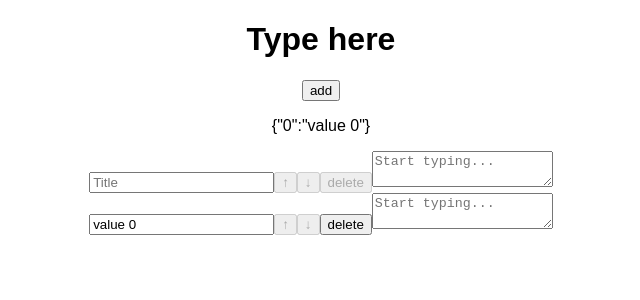
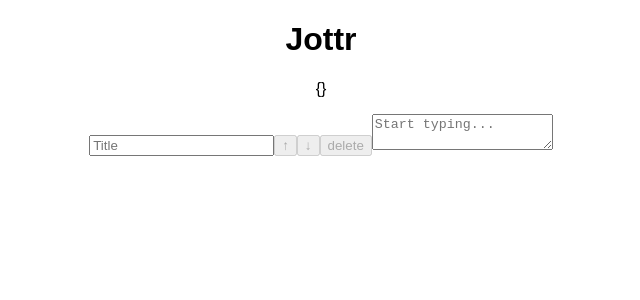
Before and after one commit to stephen-hannon/jottr, a React (Create React App) app: page / in a window 1280 px wide. Shown: the top 300 px of the page, without its empty margins (319-959 px from the left). Built offline with nearby package versions, Linux system fonts and the light colour scheme.

Commit message:
Handle multiple fields per note

```diff
--- a/src/App.js
+++ b/src/App.js
@@ -5,10 +5,16 @@ import Note from './Note';
 function reducer(state, action) {
   switch (action.type) {
     case 'change':
-      localStorage.setItem(action.key, JSON.stringify(action.value));
+      const newData = {
+        title: '',
+        text: '',
+        ...state[action.key],
+        [action.parameter]: action.value,
+      };
+      localStorage.setItem(action.key, JSON.stringify(newData));
       return {
         ...state,
-        [action.key]: action.value,
+        [action.key]: newData,
       };
     case 'delete':
       localStorage.removeItem(action.key);
@@ -25,7 +31,7 @@ function getInitialState(keys) {
   keys.forEach((key) => {
     const storedValue = localStorage.getItem(key);
     console.log(storedValue);
-    state[key] = storedValue ? JSON.parse(storedValue) : `value ${key}`;
+    state[key] = JSON.parse(storedValue);
   });
   return state;
 }
@@ -55,8 +61,8 @@ function move(arr, fromInd, toInd) {
 
 export default function App() {
   useStoredState('version', 1); // will be helpful if the API ever changes
-  const [keys, setKeys] = useStoredState('keys', [0]);
-  const [nextKey, setNextKey] = useStoredState('nextKey', 1);
+  const [keys, setKeys] = useStoredState('keys', []);
+  const [nextKey, setNextKey] = useStoredState('nextKey', 0);
   const [state, dispatch] = useReducer(reducer, keys, getInitialState);
 
   const makeOnMove = (index) => (direction) => {
@@ -65,41 +71,22 @@ export default function App() {
 
   return (
     <div className="App">
-      <h1>Type here</h1>
-      <button
-        onClick={() => {
-          setKeys([nextKey, ...keys]);
-          dispatch({ type: 'change', key: nextKey, value: `Input ${nextKey}` });
-          setNextKey(nextKey + 1);
-        }}>
-        add
-      </button>
+      <h1>Jottr</h1>
       <p>{JSON.stringify(state)}</p>
-      {/* <Note
-        title=""
-        moveUpDisabled
-        moveDownDisabled
-        deleteDisabled
-        onChange={value => {
-          setKeys([nextKey, ...keys]);
-          dispatch({ type: 'change', key: nextKey, value });
-          setNextKey(nextKey + 1);
-        }}
-      /> */}
       {[nextKey, ...keys].map((key, index) => (
         <Note
           key={key}
-          title={state[key] || ''}
+          data={state[key] || {}}
           moveUpDisabled={index <= 1}
           moveDownDisabled={index === 0 || index === keys.length}
           deleteDisabled={index === 0}
           onMove={makeOnMove(index - 1)}
-          onChange={(value) => {
+          onChange={(parameter, value) => {
             if (index === 0) {
               setKeys([nextKey, ...keys]);
               setNextKey(nextKey + 1);
             }
-            dispatch({ type: 'change', key, value });
+            dispatch({ type: 'change', key, value, parameter });
           }}
           onDelete={() => {
             setKeys(keys.filter((k) => k !== key));
--- a/src/Note.jsx
+++ b/src/Note.jsx
@@ -1,7 +1,7 @@
 import React from 'react';
 
 export default function Note({
-  title,
+  data,
   deleteDisabled,
   moveUpDisabled,
   moveDownDisabled,
@@ -12,8 +12,8 @@ export default function Note({
   return (
     <div>
       <input
-        value={title}
-        onChange={({ target }) => onChange(target.value)}
+        value={data.title}
+        onChange={({ target }) => onChange('title', target.value)}
         placeholder="Title"
       />
       <button disabled={moveUpDisabled} onClick={() => onMove(-1)}>
@@ -25,7 +25,11 @@ export default function Note({
       <button disabled={deleteDisabled} onClick={onDelete}>
         delete
       </button>
-      <textarea placeholder="Start typing..." />
+      <textarea
+        value={data.text}
+        placeholder="Start typing..."
+        onChange={({ target }) => onChange('text', target.value)}
+      />
     </div>
   );
 }
```
